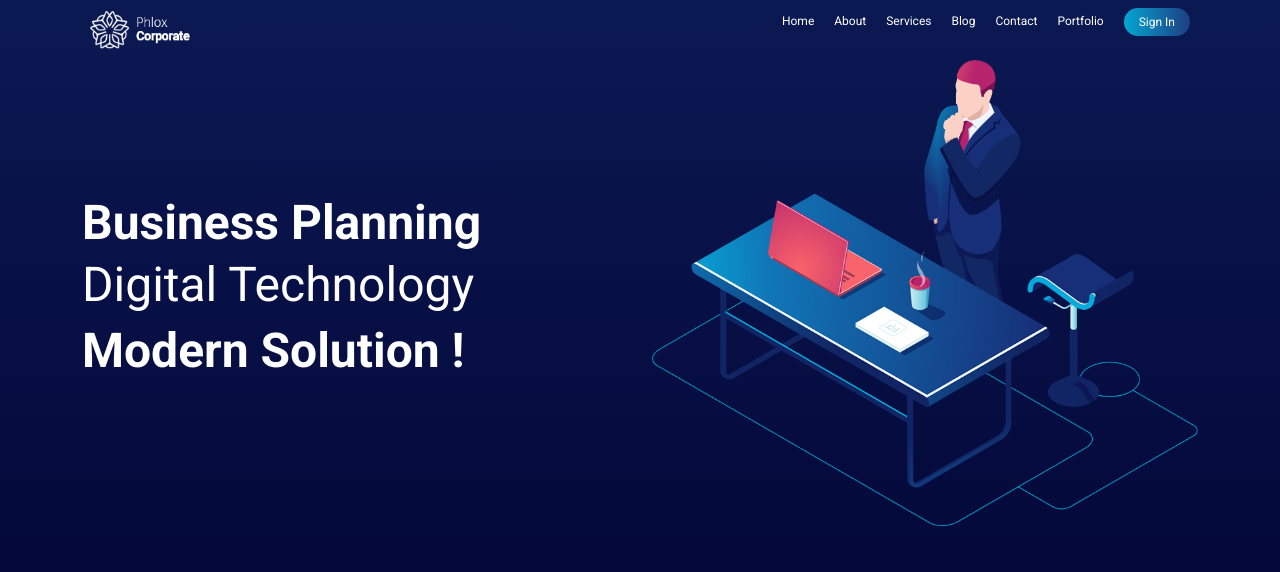
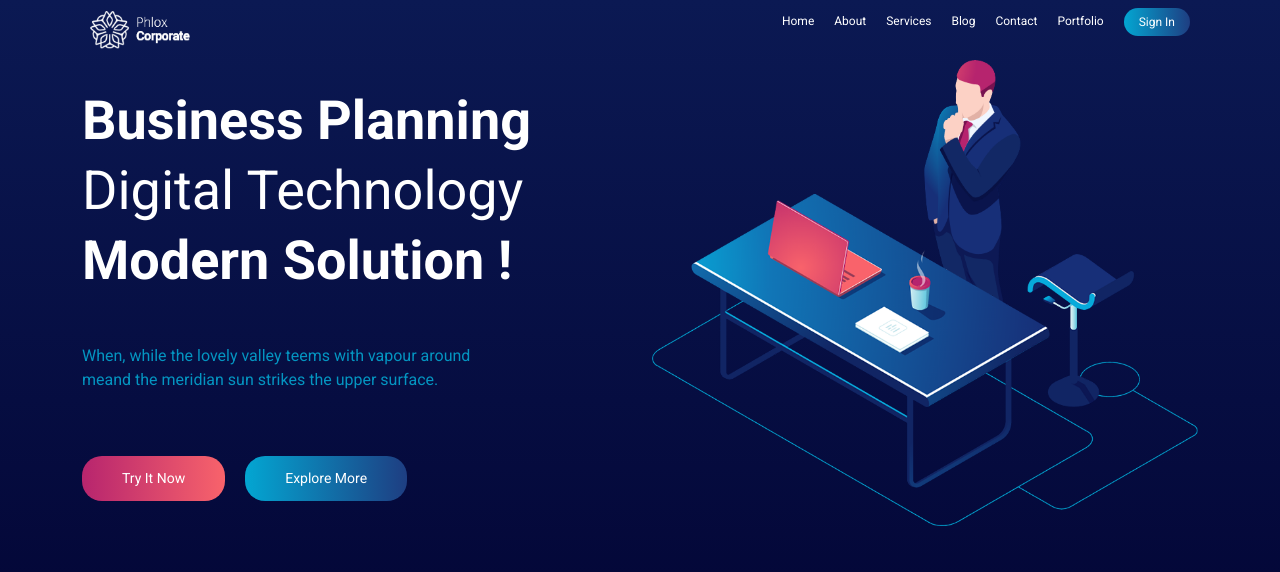
Before and after one commit to Evanflow89/proj-html-vuejs, a Vue app: page / in a window 1280 px wide. Shown: the top 572 px of the page. Built offline with nearby package versions, Linux system fonts and the light colour scheme.

Commit message:
added buttons on header

```diff
--- a/src/assets/style/global-parts/button.scss
+++ b/src/assets/style/global-parts/button.scss
@@ -9,3 +9,7 @@ button {
 .gradient-button-1 {
     background-image: linear-gradient(to right, #03a6d2, #1e3e82)
 }
+
+.gradient-button-2 {
+    background-image: linear-gradient(to right, #b7256e, #f8636b)
+}
--- a/src/assets/style/global-parts/typography.scss
+++ b/src/assets/style/global-parts/typography.scss
@@ -6,6 +6,5 @@ body {
 
 h1 {
     color: var(--primary-color);
-    font-size: 3rem;
-    font-weight: 600;
+
 }
--- a/src/assets/style/global-parts/variables.scss
+++ b/src/assets/style/global-parts/variables.scss
@@ -5,4 +5,5 @@
     --primary-color: #FFFFFF;
     --secondary-color: #0b1953;
     --third-color: #01012f;
+    --parag-color: #0495c1;
 }
--- a/src/components/commons/HeaderContent.vue
+++ b/src/components/commons/HeaderContent.vue
@@ -2,9 +2,17 @@
   <div class="container">
     <div class="row">
       <div class="col-6 d-flex flex-column justify-content-center">
-        <h1>Business Planning</h1>
-        <p class="thin">Digital Technology</p>
-        <p>Modern Solution !</p>
+        <span>Business Planning</span>
+        <span class="thin">Digital Technology</span>
+        <span class="pb-5">Modern Solution !</span>
+        <p class="pb-5">
+          When, while the lovely valley teems with vapour around <br />
+          meand the meridian sun strikes the upper surface.
+        </p>
+        <div class="buttons d-flex">
+          <button class="gradient-button-2">Try It Now</button>
+          <button class="gradient-button-1">Explore More</button>
+        </div>
       </div>
       <div class="col-6">
         <img
@@ -24,17 +32,29 @@ export default {
 </script>
 
 <style lang="scss">
-p {
+span {
   color: var(--primary-color);
-  font-size: 3rem;
+  font-size: 3.375rem;
   font-weight: 600;
+  line-height: 4.375rem;
 }
 
 .thin {
   font-weight: 400;
 }
 
-.col-6 {
-  line-height: 3.125rem;
+p {
+  color: var(--parag-color);
+  font-size: 1rem;
+  line-height: 1.5rem;
+}
+
+.buttons {
+  gap: 1.25rem;
+}
+
+.buttons button {
+  font-size: 0.875rem;
+  padding: 0.75rem 2.5rem;
 }
 </style>
```
